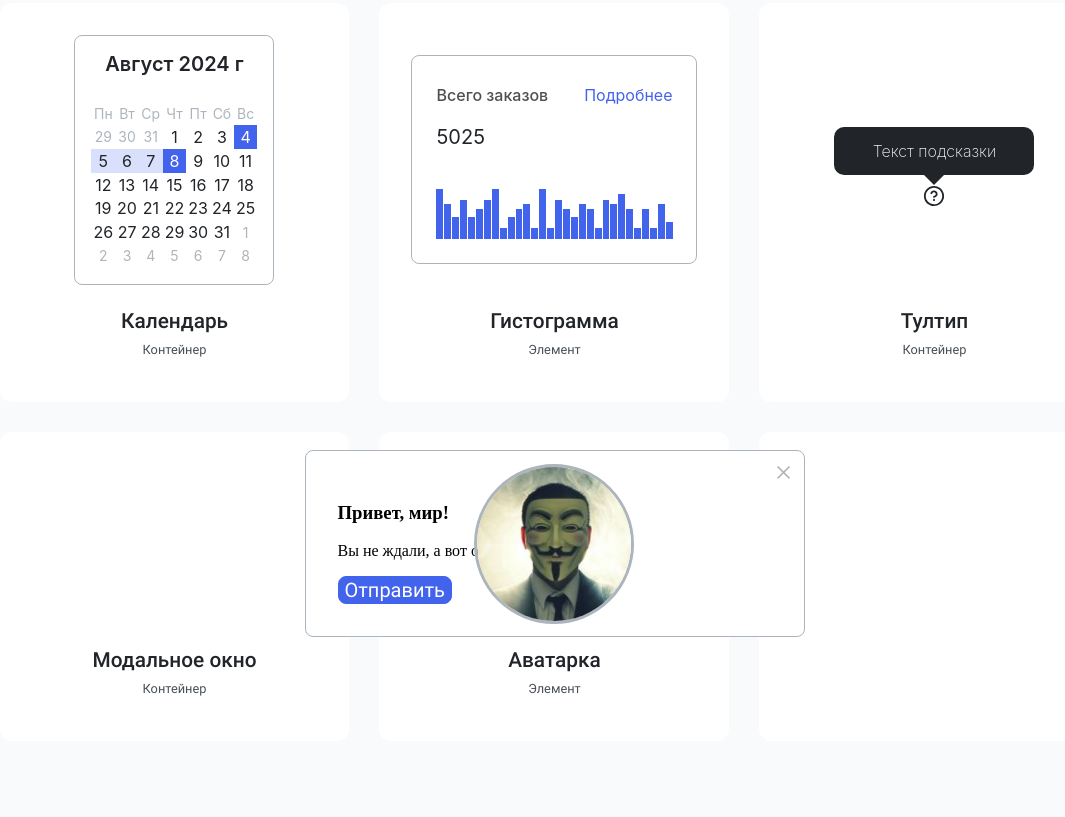
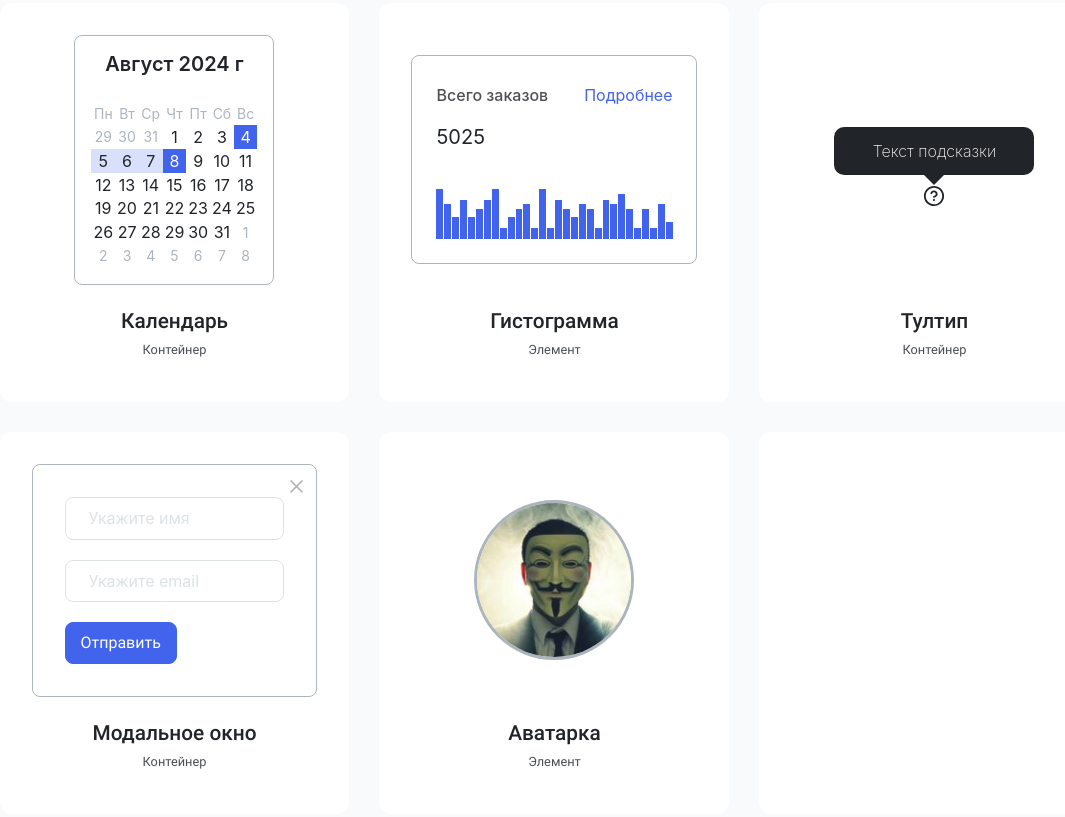
Before and after one commit to EvgLip/components-library, a plain HTML site: page Index.html in a window 1280 px wide. Shown: the part 364-1181 px from the top of the page, without its empty margins (78-1143 px from the left). Drawn offline with Linux system fonts and the light colour scheme; files whose address does not match are found by name; a web font is replaced by a local one.

Commit message:
согласование с input, modal, index

```diff
--- a/Index.html
+++ b/Index.html
@@ -178,18 +178,33 @@
           <!--Модальное окно-->
           <a href="#" class="card">
             <div class="card__content">
-                <dialog class="modal" aria-labelledby="Модальное окно" open>
-                  <div class="modal__wrapper modal_preview">
-                    <h3>Привет, мир!</h3>
-                    <p>Вы не ждали, а вот он я.</p>
 
-                    <button class="modal__btn-close" type="button">
-                      &times;
-                    </button>
+              <div class="modal__wrapper index__modal">
+                <form action="" class="userdata-form" id="userdata-form">
+                  <label class="input-field
+                                userdata-form__input-field
+                                index__modal-input-field">
+                    <input class="input-field__input" type="text" name="user-name" placeholder="&nbsp;">
+                    <span class="input-field__placeholder">Укажите имя</span>
+                    <span class="input-field__valid-msg" aria-live="polite"></span>
+                  </label>
 
-                    <button class="btn btn_primary">Отправить</button>
-                  </div>
-                </dialog>
+                  <label class="input-field
+                                userdata-form__input-field
+                                index__modal-input-field">
+                    <input class="input-field__input" type="email" name="user-email" placeholder="&nbsp;">
+                    <span class="input-field__placeholder">Укажите email</span>
+                    <span class="input-field__valid-msg" aria-live="polite"></span>
+                  </label>
+
+                  <button class="btn
+                                 userdata-form__btn
+                                 index__modal-btn
+                                 btn_primary">Отправить</button>
+                </form>
+                <button class="modal__btn-close" type="button" onclick="window.myDialog.close()">&times;</button>
+              </div> <!--modal__wrapper-->
+
             </div>
             <div class="card__footer">
               <h4 class="card__description">Модальное окно</h4>
--- a/components/input/input.css
+++ b/components/input/input.css
@@ -30,6 +30,14 @@
 
   color: rgb(var(--font-grey));
   line-height: 1.3;
+}
+
+.input-field__input:-webkit-autofill,
+.input-field__input:-webkit-autofill:hover,
+.input-field__input:-webkit-autofill:focus,
+.input-field__input:-webkit-autofill:active {
+  -webkit-background-clip: text;
+  -webkit-text-fill-color: rgb(var(--font-grey)) !important;
 }
 
 .input-field:has(.input-field__placeholder:hover) .input-field__input:not(.input-field__input.txt_input_error),
--- a/components/modal/modal.css
+++ b/components/modal/modal.css
@@ -15,11 +15,6 @@ body {
   border-radius: 8px;
 
   background-color: rgb(var(--background-light));
-}
-
-.modal_preview {
-  border: 1px solid rgb(var(--border-prim));
-  border-radius: 8px;
 }
 
 .modal::backdrop {
--- a/index.css
+++ b/index.css
@@ -11,3 +11,17 @@
   box-sizing: border-box;
   width: 160px;
 }
+
+.index__modal {
+  border: 1px solid rgb(var(--border-prim));
+  border-radius: 8px;
+}
+
+.index__modal {
+
+  & .index__modal-input-field,
+  & .index__modal-btn {
+    --font-size-max: 1rem;
+    --font-size-min: 0.7rem;
+  }
+}
```
Also changed, not shown: components/modal/modal.html (+1 -1 lines).
